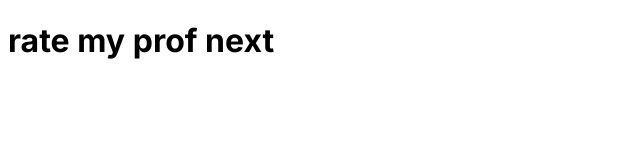
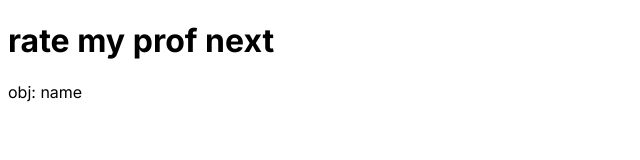
Before and after one commit to Nxttyy/rate-my-professor-aastu, a Next.js app: page / in a window 1280 px wide. Shown: the top 160 px of the page, without its empty margins (0-640 px from the left). Built offline with nearby package versions, Linux system fonts and the light colour scheme.

Commit message:
more consolelogs to get used to what telegram provides

```diff
--- a/src/app/page.tsx
+++ b/src/app/page.tsx
@@ -20,13 +20,16 @@ interface CustomCSSProperties extends CSSProperties {
   [key: `--${string}`]: string | number;
 }
 
+
 export default function Home() {
   const [_themeParams, setThemeParams] = useState<{ [key: string]: string }>({});
-
+  const [initData, setInitData] = useState<{ [key: string]: string }>({obj:"name"});
   useEffect(() => {
     if (typeof window !== 'undefined' && window.Telegram) {
       console.log('script loaded correctly, window.Telegram has been populated');
+      console.log(window.Telegram.WebApp)
       setThemeParams(window.Telegram.WebApp.themeParams);
+      if (window.Telegram.WebApp.WebAppInitData)  setInitData(window.Telegram.WebApp.WebAppInitData);
 
     }
   }, []);
@@ -42,6 +45,10 @@ export default function Home() {
       {Object.keys(_themeParams).map((key) => (
         <p key={key}>{`${key}: ${_themeParams[key]}`}</p>
       ))}
+
+      {Object.keys(initData).map((key) => (
+        <p key={key}>{`${key}: ${initData[key]}`}</p>
+      ))}
     </div>
   );
 }
```
